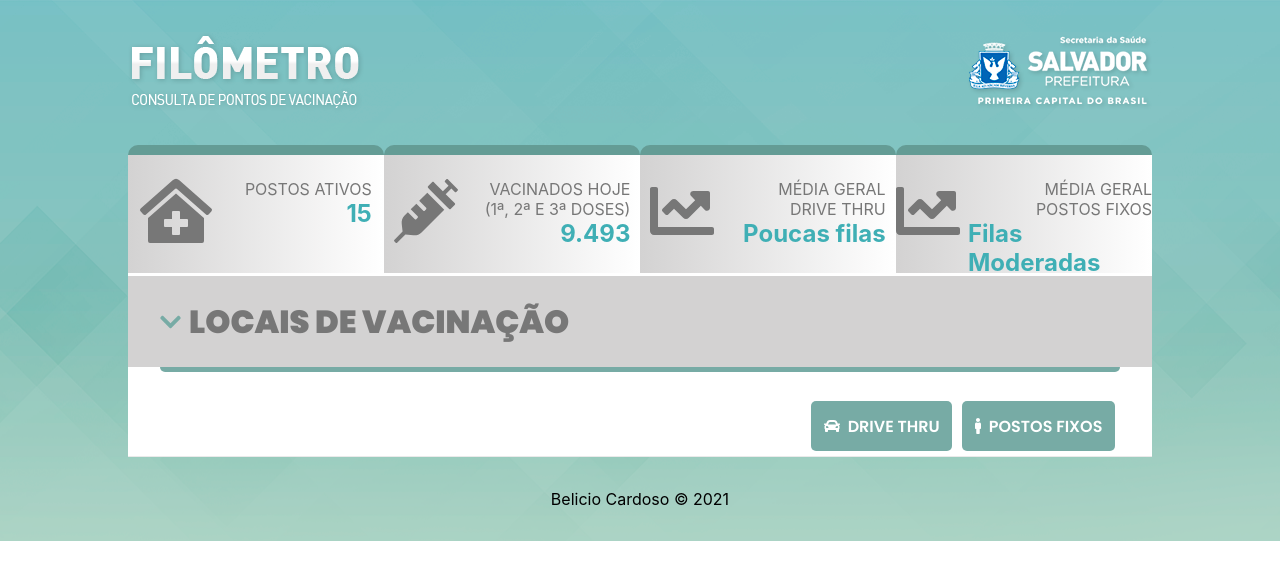
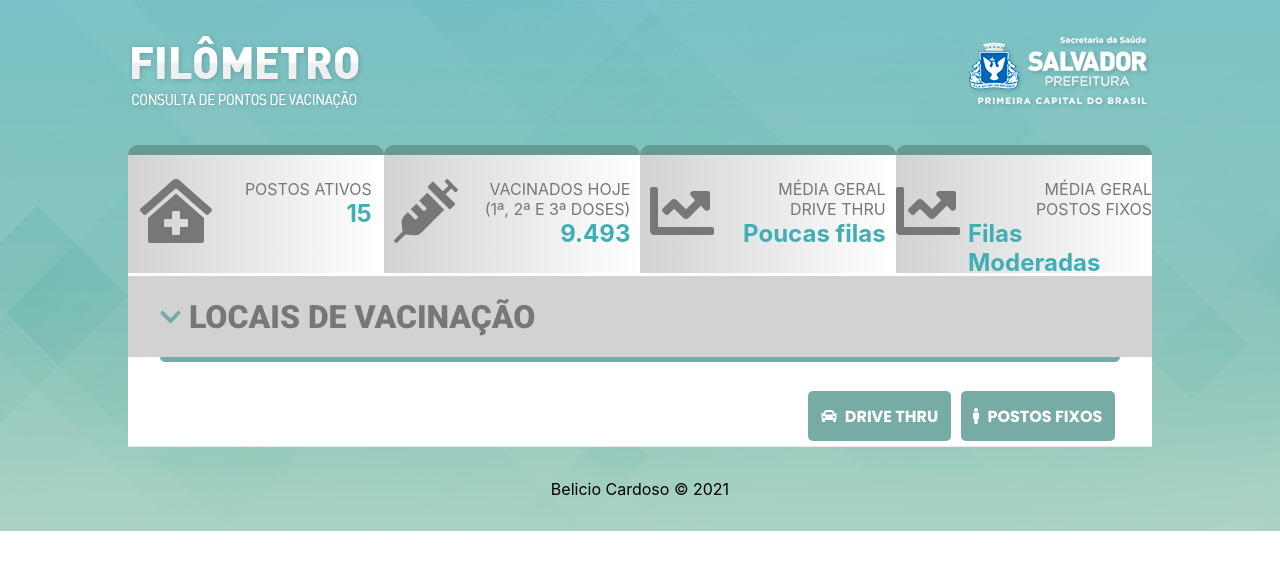
Before and after one commit to beliciobcardoso-zz/clone-filometro, a Next.js app: page / in a window 1280 px wide. Shown: the top 580 px of the page. Built offline with nearby package versions, Linux system fonts and the light colour scheme.

Commit message:
google fonts removido index.js para globals.css

```diff
--- a/pages/index.js
+++ b/pages/index.js
@@ -13,9 +13,6 @@
     <div className={styles.container}>
       <Head>
         <meta name="description" content="Clone do Filômentro" />
-        <link rel="preconnect" href="https://fonts.googleapis.com" />
-        <link rel="preconnect" href="https://fonts.gstatic.com" crossOrigin />
-        <link href="https://fonts.googleapis.com/css2?family=Poppins:wght@300;600;900&display=swap" rel="stylesheet" />
         <link rel="icon" href="/favicon.png" />
         <title>Clone Filômentro covid-19</title>
       </Head>
--- a/styles/Home.module.css
+++ b/styles/Home.module.css
@@ -83,7 +83,8 @@
 .locaisVacinacao .title h1 {
   color: #777777;
   text-transform: uppercase;
-  font-family: 'Poppins';
+  font-family: Roboto;
+  font-weight: 900;
   padding-left: 0.5rem;
 }
 
@@ -105,7 +106,7 @@
   color: #fff;
   font-size: 1rem;
   font-family: 'Poppins';
-  font-weight: 600;
+  font-weight: 700;
 }
 
 .buttons button svg {
--- a/styles/globals.css
+++ b/styles/globals.css
@@ -1,3 +1,5 @@
+@import url('https://fonts.googleapis.com/css2?family=Poppins:wght@200;300;400;500;600;700;800;900&family=Roboto:wght@400;500;700;900&display=swap');
+
 html,
 body {
   padding: 0;
```
